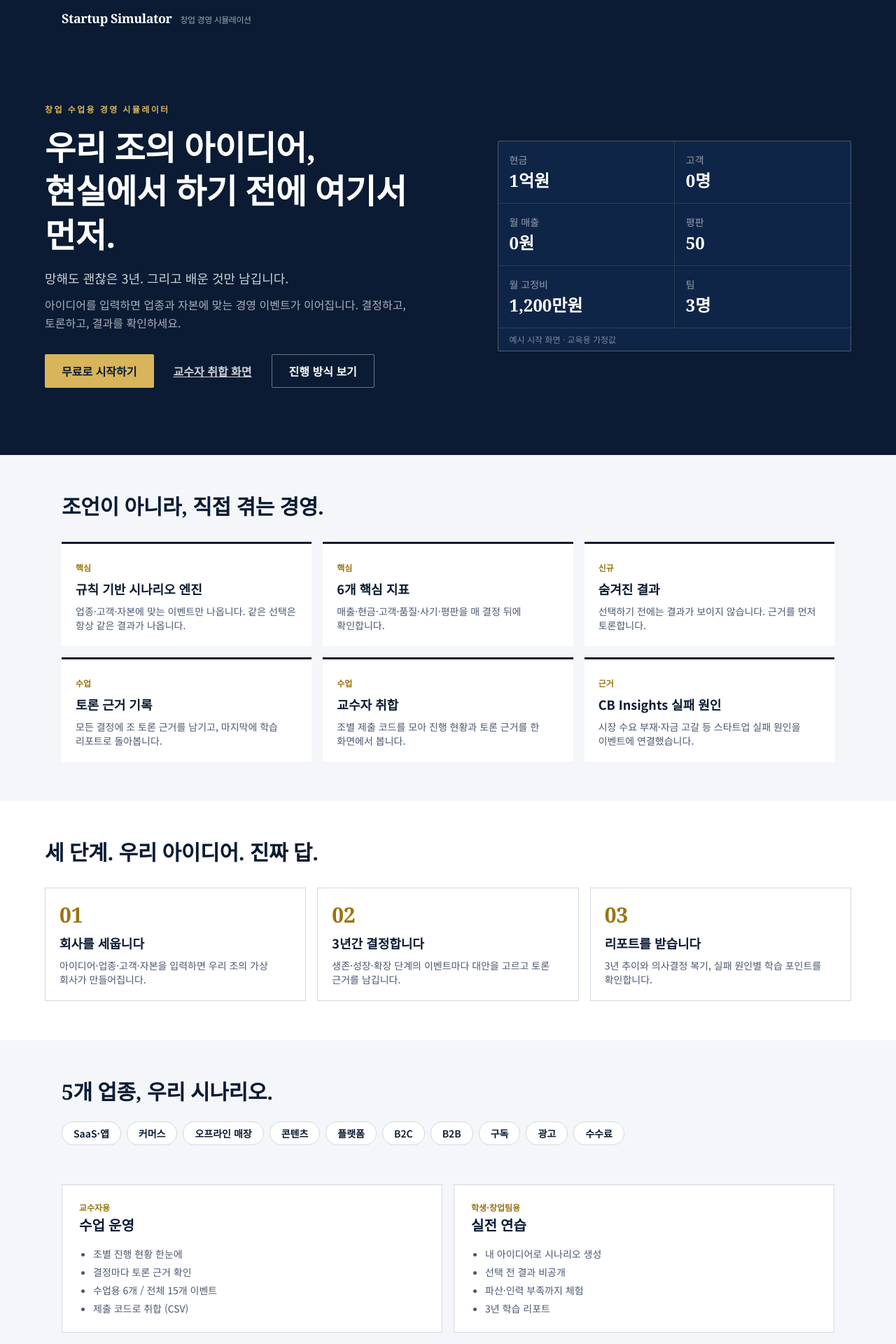
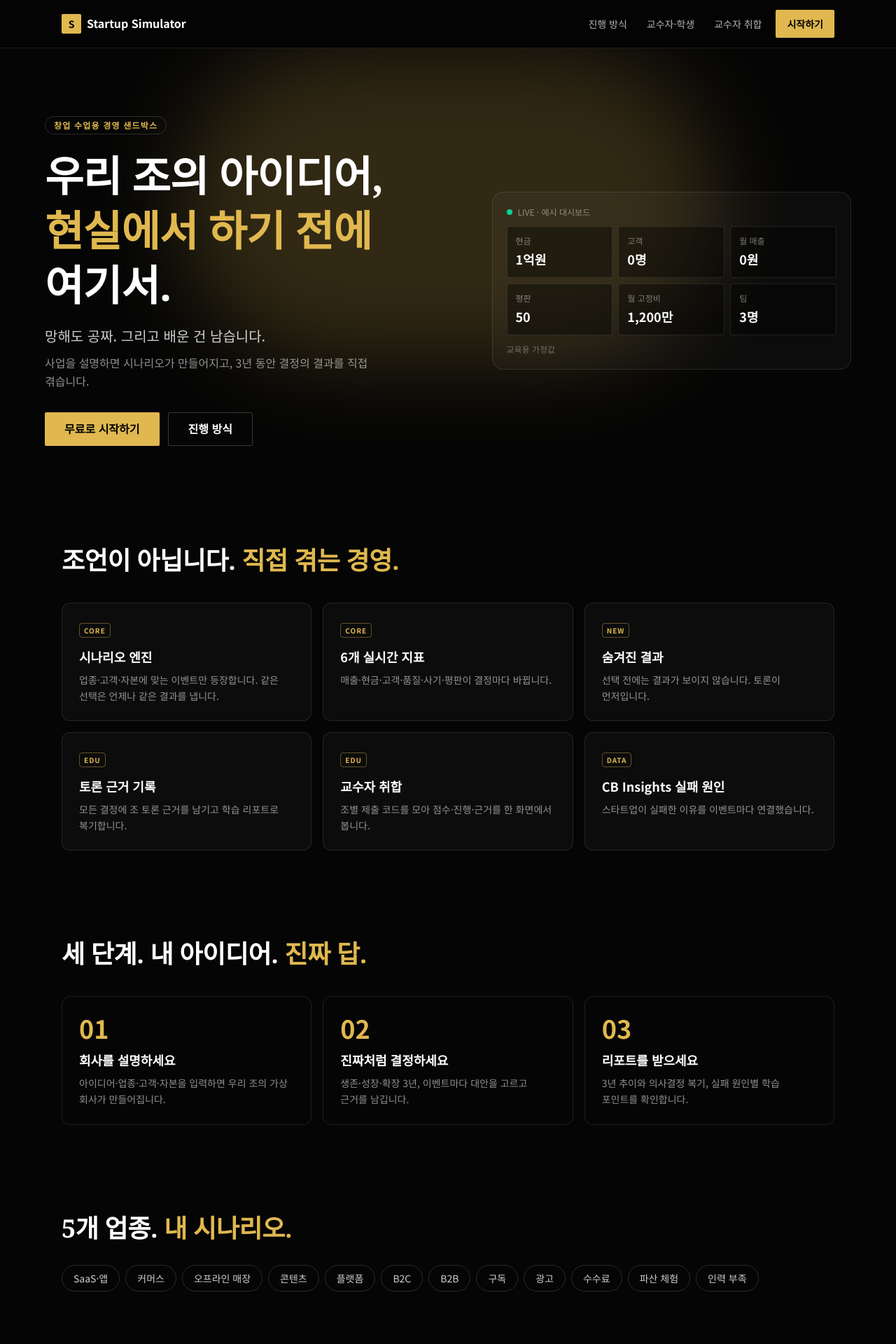
Before and after one commit to hundori/startup-simulator, a Next.js app: page / in a window 1280 px wide. Shown: the top 1920 px of the page at 70% size. Built offline with nearby package versions, Linux system fonts and the light colour scheme.

Commit message:
Dark landing page in the style of a modern startup sandbox
Co-Authored-By: Claude Sonnet 5.5 <noreply@anthropic.com>
Claude-Session: https://claude.ai/code/session_012iNNQrVGyT59A4HarTzdPs

```diff
--- a/src/components/GameApp.tsx
+++ b/src/components/GameApp.tsx
@@ -132,7 +132,7 @@ export default function GameApp() {
 
   return (
     <div className="min-h-dvh">
-      <header className="bg-ink text-white print:hidden">
+      <header className={`bg-ink text-white print:hidden ${landing ? 'hidden' : ''}`}>
         <div className="mx-auto flex max-w-6xl items-center justify-between gap-3 px-4 py-3 sm:px-6">
           <p className="whitespace-nowrap font-serif text-lg font-bold tracking-tight">
             Startup Simulator
--- a/src/components/LandingScreen.tsx
+++ b/src/components/LandingScreen.tsx
@@ -1,131 +1,130 @@
 const FEATURES: [string, string, string][] = [
-  ['핵심', '규칙 기반 시나리오 엔진', '업종·고객·자본에 맞는 이벤트만 나옵니다. 같은 선택은 항상 같은 결과가 나옵니다.'],
-  ['핵심', '6개 핵심 지표', '매출·현금·고객·품질·사기·평판을 매 결정 뒤에 확인합니다.'],
-  ['신규', '숨겨진 결과', '선택하기 전에는 결과가 보이지 않습니다. 근거를 먼저 토론합니다.'],
-  ['수업', '토론 근거 기록', '모든 결정에 조 토론 근거를 남기고, 마지막에 학습 리포트로 돌아봅니다.'],
-  ['수업', '교수자 취합', '조별 제출 코드를 모아 진행 현황과 토론 근거를 한 화면에서 봅니다.'],
-  ['근거', 'CB Insights 실패 원인', '시장 수요 부재·자금 고갈 등 스타트업 실패 원인을 이벤트에 연결했습니다.'],
+  ['CORE', '시나리오 엔진', '업종·고객·자본에 맞는 이벤트만 등장합니다. 같은 선택은 언제나 같은 결과를 냅니다.'],
+  ['CORE', '6개 실시간 지표', '매출·현금·고객·품질·사기·평판이 결정마다 바뀝니다.'],
+  ['NEW', '숨겨진 결과', '선택 전에는 결과가 보이지 않습니다. 토론이 먼저입니다.'],
+  ['EDU', '토론 근거 기록', '모든 결정에 조 토론 근거를 남기고 학습 리포트로 복기합니다.'],
+  ['EDU', '교수자 취합', '조별 제출 코드를 모아 점수·진행·근거를 한 화면에서 봅니다.'],
+  ['DATA', 'CB Insights 실패 원인', '스타트업이 실패한 이유를 이벤트마다 연결했습니다.'],
 ];
 const STEPS: [string, string, string][] = [
-  ['01', '회사를 세웁니다', '아이디어·업종·고객·자본을 입력하면 우리 조의 가상 회사가 만들어집니다.'],
-  ['02', '3년간 결정합니다', '생존·성장·확장 단계의 이벤트마다 대안을 고르고 토론 근거를 남깁니다.'],
-  ['03', '리포트를 받습니다', '3년 추이와 의사결정 복기, 실패 원인별 학습 포인트를 확인합니다.'],
+  ['01', '회사를 설명하세요', '아이디어·업종·고객·자본을 입력하면 우리 조의 가상 회사가 만들어집니다.'],
+  ['02', '진짜처럼 결정하세요', '생존·성장·확장 3년, 이벤트마다 대안을 고르고 근거를 남깁니다.'],
+  ['03', '리포트를 받으세요', '3년 추이와 의사결정 복기, 실패 원인별 학습 포인트를 확인합니다.'],
 ];
-const CHIPS = ['SaaS·앱', '커머스', '오프라인 매장', '콘텐츠', '플랫폼', 'B2C', 'B2B', '구독', '광고', '수수료'];
+const CHIPS = ['SaaS·앱', '커머스', '오프라인 매장', '콘텐츠', '플랫폼', 'B2C', 'B2B', '구독', '광고', '수수료', '파산 체험', '인력 부족'];
+const GOLD = '#e0b84f';
 
 export default function LandingScreen({ onStart, onTeacher, hasSaved }: { onStart: () => void; onTeacher?: () => void; hasSaved?: boolean }) {
+  const cta = hasSaved ? '새 회사 만들기' : '무료로 시작하기';
   return (
+    <div className="bg-[#050505] text-white">
+      <nav className="sticky top-0 z-10 border-b border-white/10 bg-[#050505]/90 backdrop-blur">
+        <div className="mx-auto flex max-w-6xl items-center justify-between px-4 py-3 sm:px-6">
+          <p className="flex items-center gap-2 font-bold">
+            <span className="grid h-7 w-7 place-items-center rounded-md text-sm font-black text-black" style={{ background: GOLD }}>S</span>
+            Startup Simulator
+          </p>
+          <div className="flex items-center gap-1 text-sm">
+            <a href="#how" className="hidden px-3 py-2 text-white/70 hover:text-white sm:inline">진행 방식</a>
+            <a href="#edu" className="hidden px-3 py-2 text-white/70 hover:text-white sm:inline">교수자·학생</a>
+            {onTeacher ? <button type="button" onClick={onTeacher} className="min-h-11 px-3 text-white/70 hover:text-white">교수자 취합</button> : null}
+            <button type="button" onClick={onStart} className="ml-1 min-h-10 rounded-md px-4 font-bold text-black" style={{ background: GOLD }}>시작하기</button>
+          </div>
+        </div>
+      </nav>
+
+      <section className="relative overflow-hidden px-4 pb-20 pt-16 sm:px-6 sm:pt-24">
+        <div aria-hidden className="pointer-events-none absolute left-1/2 top-0 h-[28rem] w-[48rem] -translate-x-1/2 rounded-full opacity-20 blur-3xl" style={{ background: GOLD }} />
+        <div className="relative mx-auto grid max-w-6xl gap-12 lg:grid-cols-[1.15fr_1fr] lg:items-center">
           <div>
-      <section className="bg-ink px-4 py-16 text-white sm:px-6 sm:py-24">
-        <div className="mx-auto grid max-w-6xl gap-10 lg:grid-cols-[1.2fr_1fr] lg:items-center">
-          <div>
-            <p className="text-xs font-bold uppercase tracking-[0.2em] text-[#d8b45a]">창업 수업용 경영 시뮬레이터</p>
-            <h1 className="mt-4 font-serif text-4xl font-bold leading-tight sm:text-5xl">
+            <p className="inline-block rounded-full border border-white/15 px-3 py-1 text-xs font-bold tracking-widest" style={{ color: GOLD }}>창업 수업용 경영 샌드박스</p>
+            <h1 className="mt-5 text-4xl font-black leading-[1.15] tracking-tight sm:text-6xl">
               우리 조의 아이디어,
               <br />
-              현실에서 하기 전에 여기서 먼저.
+              <span style={{ color: GOLD }}>현실에서 하기 전에</span> 여기서.
             </h1>
-            <p className="mt-4 text-lg text-white/80">망해도 괜찮은 3년. 그리고 배운 것만 남깁니다.</p>
-            <p className="mt-3 max-w-xl text-white/65">
-              아이디어를 입력하면 업종과 자본에 맞는 경영 이벤트가 이어집니다. 결정하고, 토론하고, 결과를 확인하세요.
-            </p>
+            <p className="mt-5 text-xl text-white/80">망해도 공짜. 그리고 배운 건 남습니다.</p>
+            <p className="mt-3 max-w-lg text-white/55">사업을 설명하면 시나리오가 만들어지고, 3년 동안 결정의 결과를 직접 겪습니다.</p>
             <div className="mt-8 flex flex-wrap gap-3">
-              <button type="button" onClick={onStart} className="min-h-12 rounded-md bg-[#d8b45a] px-6 font-bold text-ink hover:bg-[#e4c371]">
-                {hasSaved ? '새 회사 만들기' : '무료로 시작하기'}
-              </button>
-              {onTeacher ? (
-                <button type="button" onClick={onTeacher} className="min-h-12 px-4 font-semibold text-white/80 underline hover:text-white">
-                  교수자 취합 화면
-                </button>
-              ) : null}
-              <a href="#how" className="inline-flex min-h-12 items-center rounded-md border border-white/40 px-6 font-semibold hover:bg-white/10">
-                진행 방식 보기
-              </a>
+              <button type="button" onClick={onStart} className="min-h-12 rounded-md px-7 font-bold text-black" style={{ background: GOLD }}>{cta}</button>
+              <a href="#how" className="inline-flex min-h-12 items-center rounded-md border border-white/20 px-7 font-semibold hover:bg-white/5">진행 방식</a>
             </div>
           </div>
-          <dl className="grid grid-cols-2 gap-px overflow-hidden rounded-md border border-white/15 bg-white/15 text-sm">
-            {[
-              ['현금', '1억원'],
-              ['고객', '0명'],
-              ['월 매출', '0원'],
-              ['평판', '50'],
-              ['월 고정비', '1,200만원'],
-              ['팀', '3명'],
-            ].map(([k, v]) => (
-              <div key={k} className="bg-[#0f2547] p-4">
-                <dt className="text-white/55">{k}</dt>
-                <dd className="num mt-1 font-serif text-2xl font-bold">{v}</dd>
+          <div className="rounded-2xl border border-white/10 bg-white/[0.03] p-5">
+            <p className="mb-3 flex items-center gap-2 text-xs text-white/45"><span className="h-2 w-2 rounded-full bg-emerald-400" /> LIVE · 예시 대시보드</p>
+            <dl className="grid grid-cols-3 gap-2">
+              {[['현금', '1억원'], ['고객', '0명'], ['월 매출', '0원'], ['평판', '50'], ['월 고정비', '1,200만'], ['팀', '3명']].map(([k, v]) => (
+                <div key={k} className="rounded-lg border border-white/10 bg-black/40 p-3">
+                  <dt className="text-xs text-white/45">{k}</dt>
+                  <dd className="num mt-1 text-lg font-bold">{v}</dd>
                 </div>
               ))}
-            <p className="col-span-2 bg-[#0f2547] px-4 py-2 text-xs text-white/45">예시 시작 화면 · 교육용 가정값</p>
             </dl>
+            <p className="mt-3 text-xs text-white/35">교육용 가정값</p>
+          </div>
         </div>
       </section>
 
-      <section className="mx-auto max-w-6xl px-4 py-14 sm:px-6">
-        <h2 className="font-serif text-2xl font-bold sm:text-3xl">조언이 아니라, 직접 겪는 경영.</h2>
-        <div className="mt-8 grid gap-4 sm:grid-cols-2 lg:grid-cols-3">
+      <section className="mx-auto max-w-6xl px-4 py-16 sm:px-6">
+        <h2 className="text-3xl font-black tracking-tight sm:text-4xl">조언이 아닙니다. <span style={{ color: GOLD }}>직접 겪는 경영.</span></h2>
+        <div className="mt-10 grid gap-4 sm:grid-cols-2 lg:grid-cols-3">
           {FEATURES.map(([tag, t, d]) => (
-            <article key={t} className="border-t-[3px] border-ink bg-surface p-5">
-              <span className="text-xs font-bold text-brass">{tag}</span>
-              <h3 className="mt-1 text-lg font-bold">{t}</h3>
-              <p className="mt-2 text-sm text-muted">{d}</p>
+            <article key={t} className="rounded-xl border border-white/10 bg-white/[0.03] p-6 transition hover:border-white/25">
+              <span className="rounded border px-1.5 py-0.5 text-[10px] font-bold tracking-widest" style={{ color: GOLD, borderColor: GOLD + '66' }}>{tag}</span>
+              <h3 className="mt-3 text-lg font-bold">{t}</h3>
+              <p className="mt-2 text-sm leading-relaxed text-white/55">{d}</p>
             </article>
           ))}
         </div>
       </section>
 
-      <section id="how" className="bg-surface px-4 py-14 sm:px-6">
-        <div className="mx-auto max-w-6xl">
-          <h2 className="font-serif text-2xl font-bold sm:text-3xl">세 단계. 우리 아이디어. 진짜 답.</h2>
-          <ol className="mt-8 grid gap-4 md:grid-cols-3">
+      <section id="how" className="mx-auto max-w-6xl px-4 py-16 sm:px-6">
+        <h2 className="text-3xl font-black tracking-tight sm:text-4xl">세 단계. 내 아이디어. <span style={{ color: GOLD }}>진짜 답.</span></h2>
+        <ol className="mt-10 grid gap-4 md:grid-cols-3">
           {STEPS.map(([n, t, d]) => (
-              <li key={n} className="border border-line p-5">
-                <p className="num font-serif text-3xl font-bold text-brass">{n}</p>
-                <h3 className="mt-2 text-lg font-bold">{t}</h3>
-                <p className="mt-2 text-sm text-muted">{d}</p>
+            <li key={n} className="rounded-xl border border-white/10 p-6">
+              <p className="num text-4xl font-black" style={{ color: GOLD }}>{n}</p>
+              <h3 className="mt-3 text-lg font-bold">{t}</h3>
+              <p className="mt-2 text-sm leading-relaxed text-white/55">{d}</p>
             </li>
           ))}
         </ol>
-        </div>
       </section>
 
-      <section className="mx-auto max-w-6xl px-4 py-14 sm:px-6">
-        <h2 className="font-serif text-2xl font-bold sm:text-3xl">5개 업종, 우리 시나리오.</h2>
-        <ul className="mt-6 flex flex-wrap gap-2">
+      <section className="mx-auto max-w-6xl px-4 py-16 sm:px-6">
+        <h2 className="text-3xl font-black tracking-tight sm:text-4xl">5개 업종. <span style={{ color: GOLD }}>내 시나리오.</span></h2>
+        <ul className="mt-8 flex flex-wrap gap-2">
           {CHIPS.map((c) => (
-            <li key={c} className="rounded-full border border-line bg-surface px-4 py-1.5 text-sm font-semibold">
-              {c}
-            </li>
+            <li key={c} className="rounded-full border border-white/15 px-4 py-2 text-sm text-white/80">{c}</li>
           ))}
         </ul>
       </section>
 
-      <section className="mx-auto grid max-w-6xl gap-4 px-4 pb-14 sm:px-6 md:grid-cols-2">
+      <section id="edu" className="mx-auto grid max-w-6xl gap-4 px-4 py-16 sm:px-6 md:grid-cols-2">
         {[
-          ['교수자용', '수업 운영', ['조별 진행 현황 한눈에', '결정마다 토론 근거 확인', '수업용 6개 / 전체 15개 이벤트', '제출 코드로 취합 (CSV)']],
-          ['학생·창업팀용', '실전 연습', ['내 아이디어로 시나리오 생성', '선택 전 결과 비공개', '파산·인력 부족까지 체험', '3년 학습 리포트']],
-        ].map(([tag, t, items]) => (
-          <article key={t as string} className="border border-line bg-surface p-6">
-            <p className="text-xs font-bold text-brass">{tag as string}</p>
-            <h3 className="mt-1 font-serif text-xl font-bold">{t as string}</h3>
-            <ul className="mt-4 list-disc space-y-1.5 pl-5 text-sm text-muted">
-              {(items as string[]).map((i) => (
-                <li key={i}>{i}</li>
-              ))}
+          ['FOR EDUCATORS', '수업 운영', ['조별 진행 현황 한눈에', '결정마다 토론 근거 확인', '수업용 6개 / 전체 15개 이벤트', '제출 코드 취합 · CSV'], '교수자 취합 열기'],
+          ['FOR FOUNDERS', '실전 연습', ['내 아이디어로 시나리오 생성', '선택 전 결과 비공개', '파산·인력 부족까지 체험', '3년 학습 리포트'], '샌드박스 시작'],
+        ].map(([tag, t, items, link]) => (
+          <article key={t as string} className="rounded-xl border border-white/10 bg-white/[0.03] p-7">
+            <p className="text-xs font-bold tracking-widest" style={{ color: GOLD }}>{tag as string}</p>
+            <h3 className="mt-2 text-2xl font-black">{t as string}</h3>
+            <ul className="mt-5 space-y-2 text-sm text-white/65">
+              {(items as string[]).map((i) => (<li key={i} className="flex gap-2"><span style={{ color: GOLD }}>✓</span>{i}</li>))}
             </ul>
+            <button type="button" onClick={t === '수업 운영' && onTeacher ? onTeacher : onStart} className="mt-6 min-h-11 text-sm font-bold underline underline-offset-4" style={{ color: GOLD }}>{link as string} →</button>
           </article>
         ))}
       </section>
 
-      <section className="bg-ink px-4 py-14 text-center text-white sm:px-6">
-        <h2 className="font-serif text-2xl font-bold sm:text-3xl">아이디어를 시험해 볼 준비가 됐나요?</h2>
-        <p className="mt-2 text-white/65">무료 · 설치 없음 · 로그인 없음 · 브라우저에 자동 저장</p>
-        <button type="button" onClick={onStart} className="mt-6 min-h-12 rounded-md bg-[#d8b45a] px-8 font-bold text-ink hover:bg-[#e4c371]">
-          {hasSaved ? '새 회사 만들기' : '무료로 시작하기'}
-        </button>
-        <p className="mt-8 text-xs text-white/40">교육용 가정 기반 시뮬레이션입니다. 실제 사업 성과를 예측하지 않습니다.</p>
+      <section className="px-4 py-20 text-center sm:px-6">
+        <h2 className="text-3xl font-black tracking-tight sm:text-5xl">아이디어를 시험할 준비 되셨나요?</h2>
+        <p className="mt-3 text-white/55">무료 · 설치 없음 · 로그인 없음</p>
+        <button type="button" onClick={onStart} className="mt-8 min-h-12 rounded-md px-9 font-bold text-black" style={{ background: GOLD }}>{cta}</button>
       </section>
+
+      <footer className="border-t border-white/10 px-4 py-8 text-xs text-white/40 sm:px-6">
+        <div className="mx-auto max-w-6xl">Startup Simulator · 교육용 가정 기반 시뮬레이션이며 실제 사업 성과를 예측하지 않습니다.</div>
+      </footer>
     </div>
   );
 }
```
Lines whose indentation alone changed are shown as unchanged.
